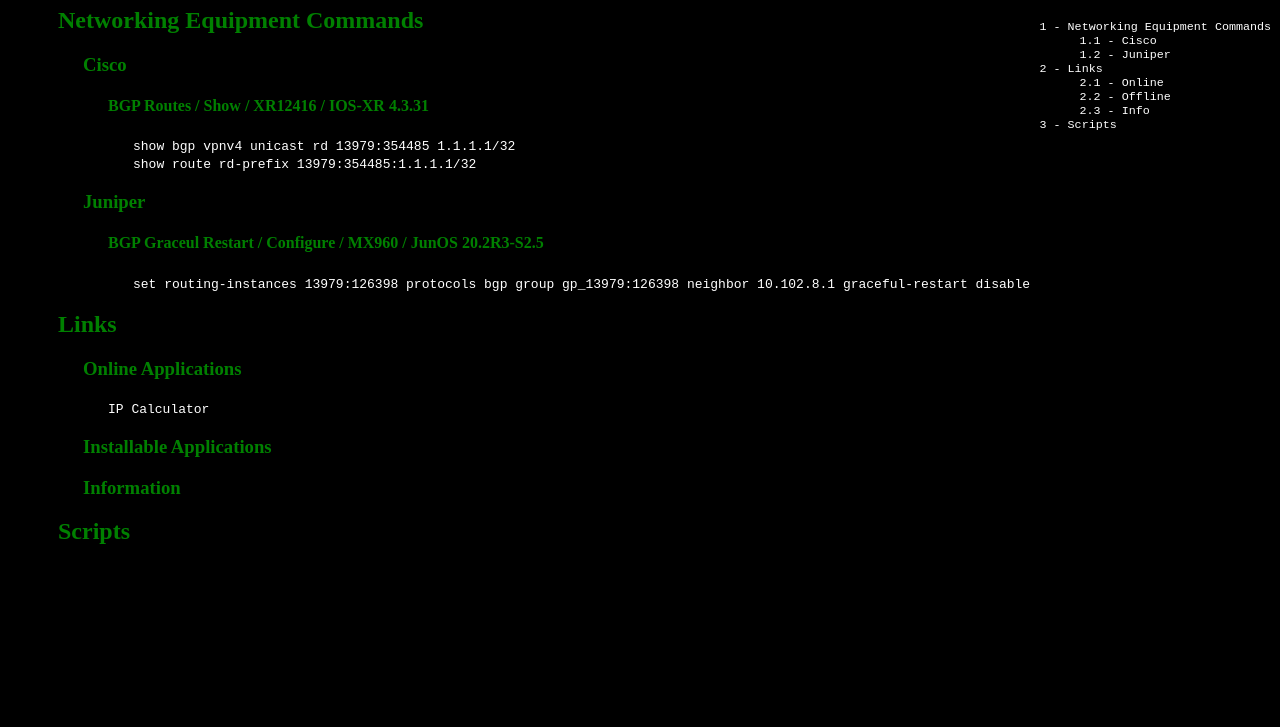
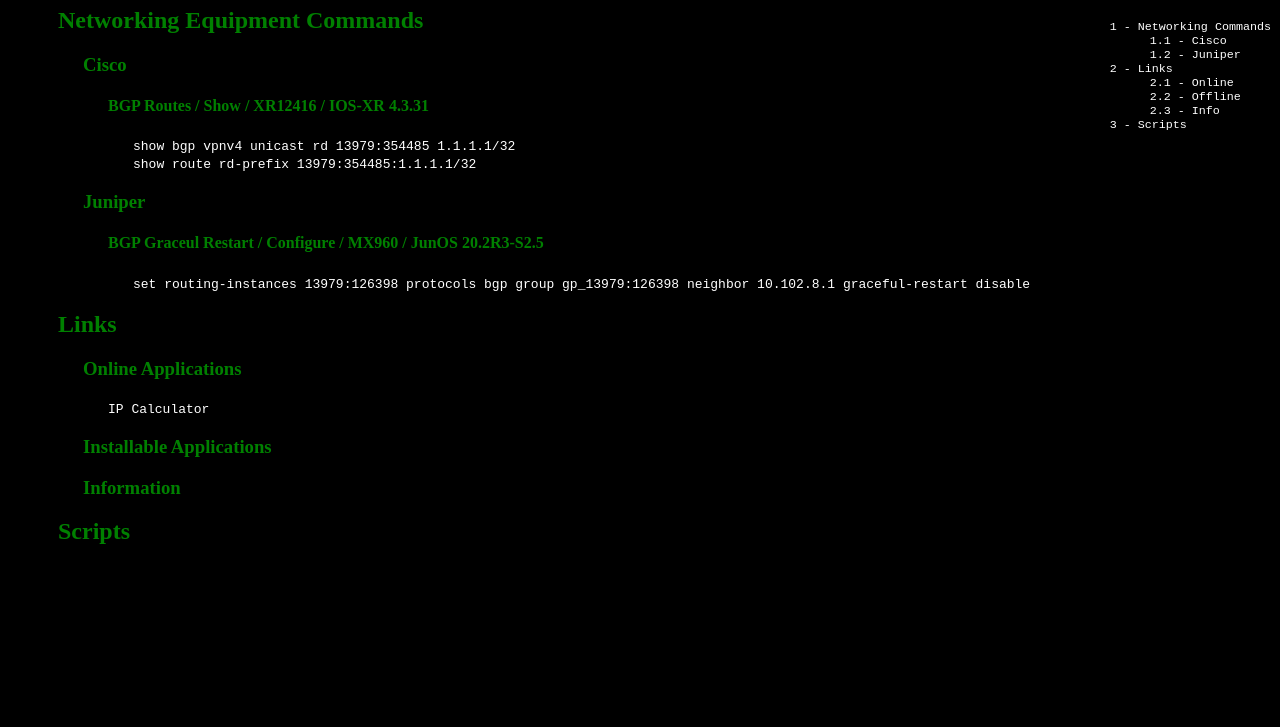
Before and after one commit to abassillo/abassillo.github.io, a plain HTML site: page index.html in a window 1280 px wide. Shown: the part 73-800 px from the top of the page. Drawn offline with Linux system fonts and the light colour scheme.

Commit message:
Update index.html

```diff
--- a/index.html
+++ b/index.html
@@ -78,7 +78,7 @@ h4 {
 <div id="toc_container">
   <code>
   <ul class="toc_list">
-    <li><a href="#networking_commands">1 - Networking Equipment Commands</a>
+    <li><a href="#networking_commands">1 - Networking Commands</a>
     <ul>
       <li><a href="#networking_commands_cisco">1.1 - Cisco</a></li>
       <li><a href="#networking_commands_juniper">1.2 - Juniper</a></li>
```
